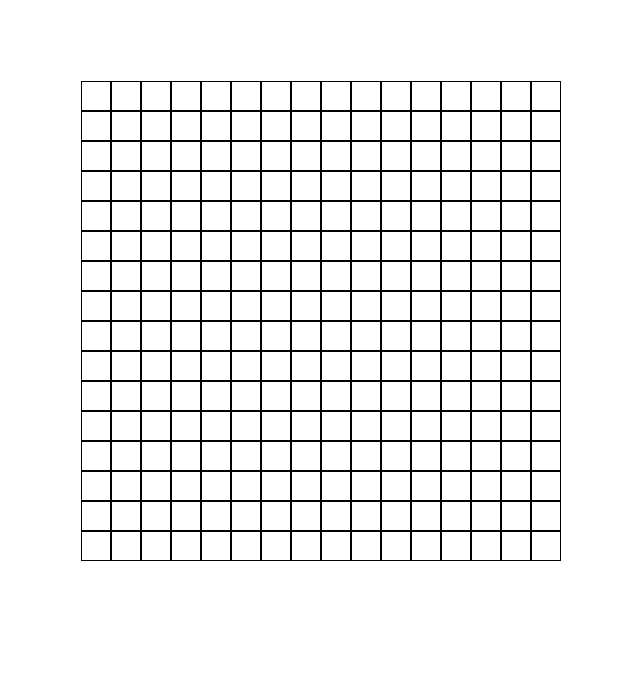
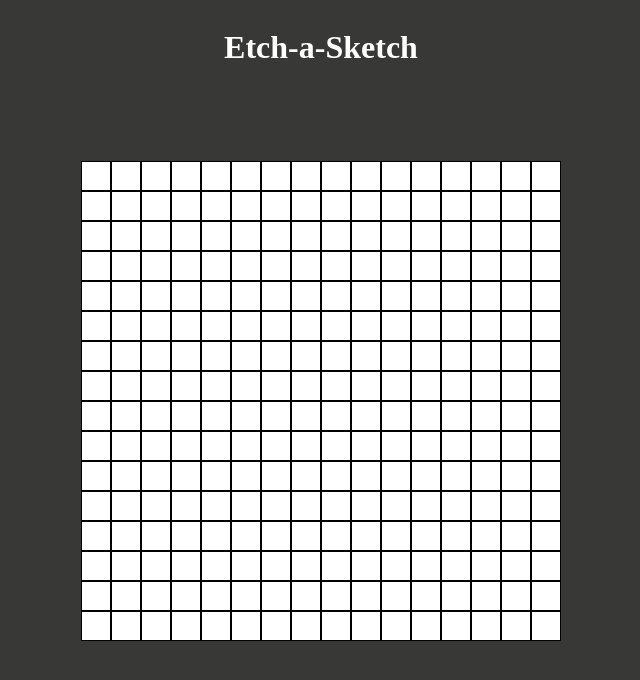
Before and after one commit to IMayHeMI/Etch-a-Sketch, a plain HTML site: page index.html in a window 1280 px wide. Shown: the whole page, without its empty margins (319-959 px from the left). Drawn offline with Linux system fonts and the light colour scheme.

Commit message:
Add styles (color, header, etc...)

```diff
--- a/index.html
+++ b/index.html
@@ -8,6 +8,8 @@
     <script src="script.js" defer></script>
 </head>
 <body>
+    <h1>Etch-a-Sketch</h1>
+
     <div class="container"></div>
 </body>
 </html>
--- a/styles.css
+++ b/styles.css
@@ -1,6 +1,9 @@
 body{
     display: flex;
     justify-content: center;
+    align-items: center;
+    flex-direction: column;
+    background-color: rgb(56, 56, 55);
 }
 
 .container{
@@ -17,4 +20,9 @@ body{
     height: 30px;
     border: 1px solid black;
     box-sizing: border-box;
+    background-color: white;
 }
+
+h1{
+    color: white;
+}
```
